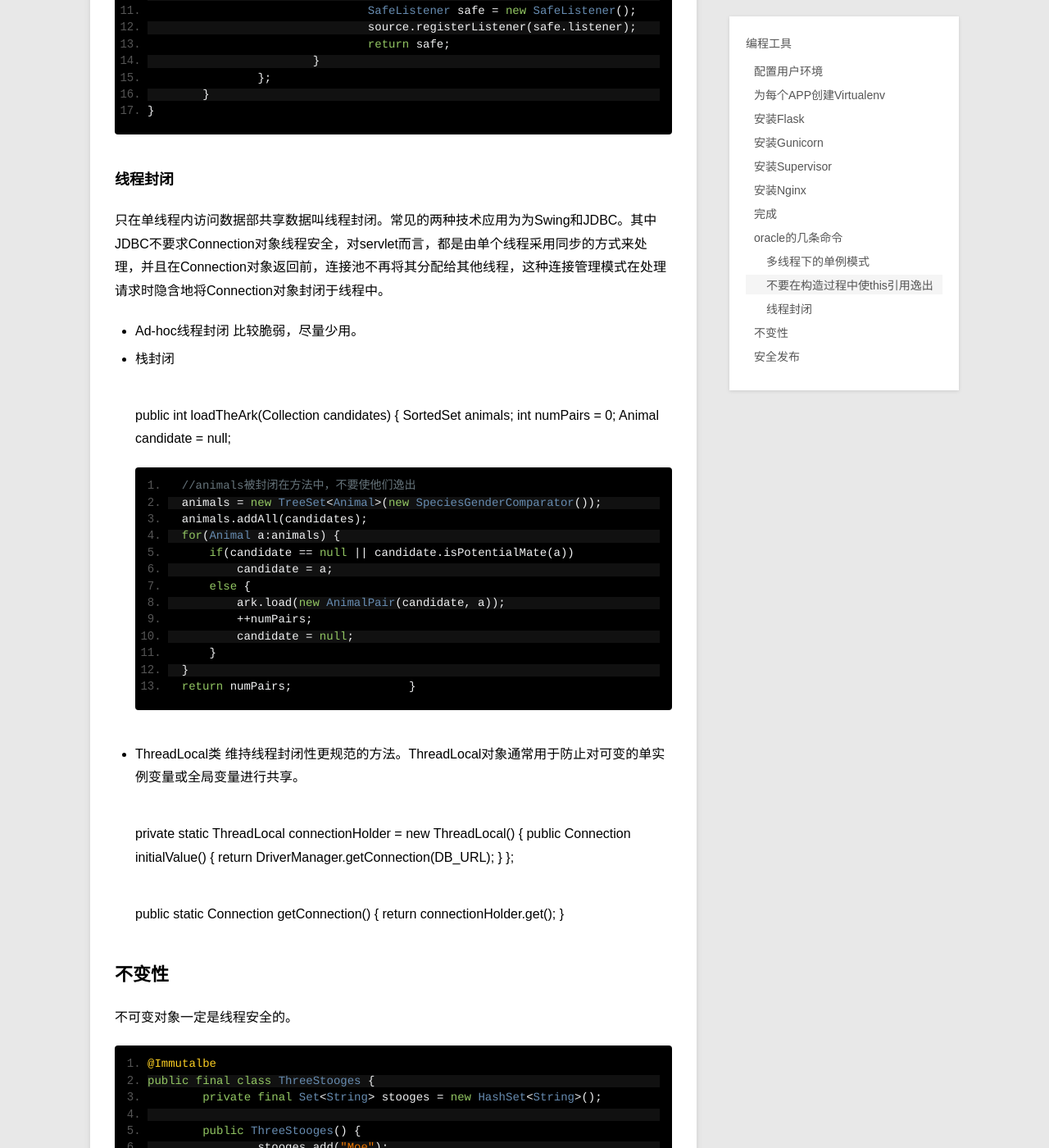
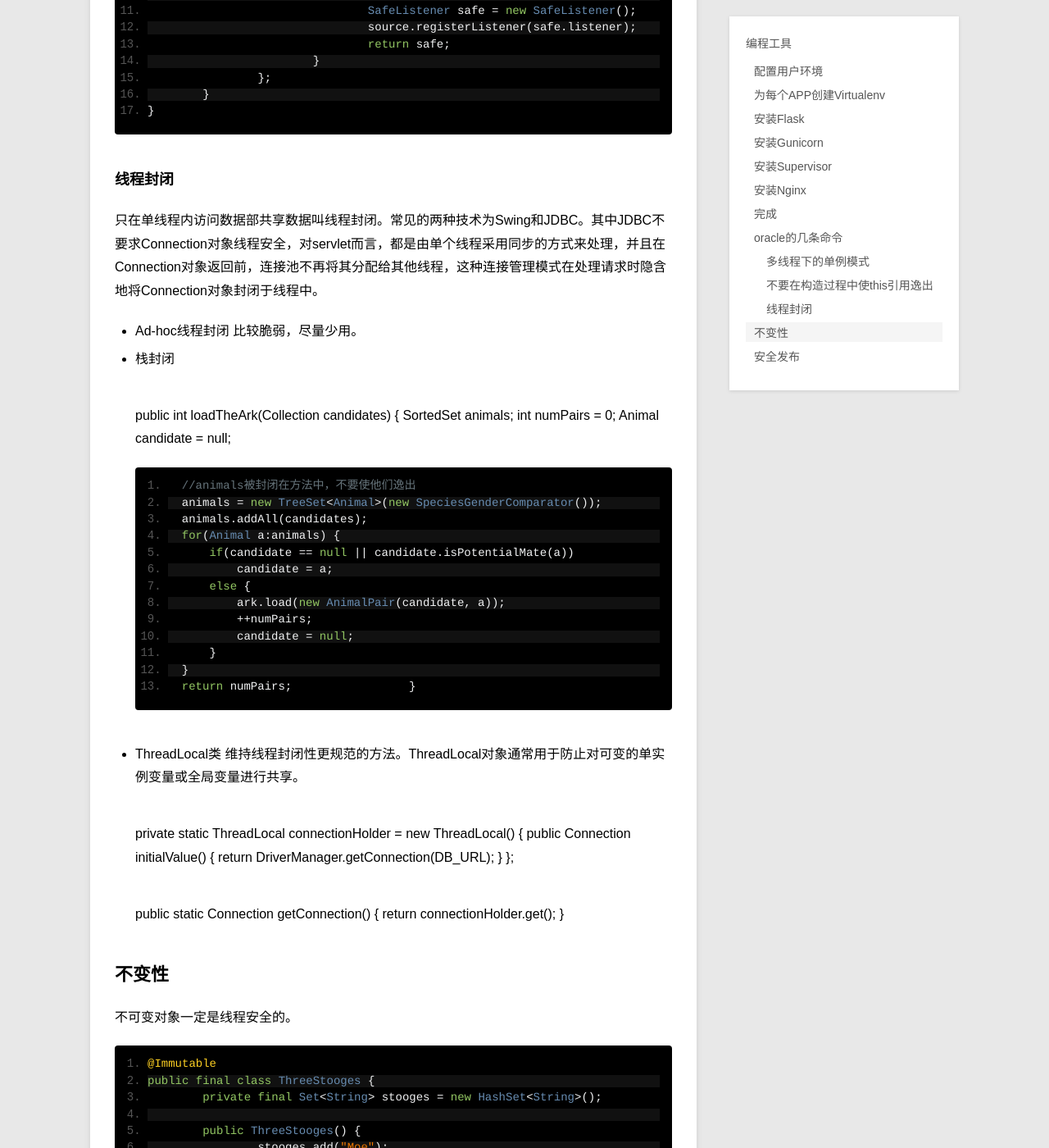
Before and after one commit to zorrock/zorrock.github.io, a Jekyll site: the page built from _posts/blog/2014-10-10-zhk-now-begin.md, in a window 1280 px wide and 1400 px high, scrolled down 10468 px. Shown: the whole window at 82% size. Built offline with Jekyll 4.4.1, drawn with Linux system fonts in a browser that asks for light colours; Markdown is read by kramdown in place of the engine named in the settings.

Commit message:
multithread 2

```diff
--- a/_posts/blog/2014-10-10-zhk-now-begin.md
+++ b/_posts/blog/2014-10-10-zhk-now-begin.md
@@ -409,7 +409,8 @@
 
 
 ###线程封闭
-只在单线程内访问数据部共享数据叫线程封闭。常见的两种技术应用为为Swing和JDBC。其中JDBC不要求Connection对象线程安全，对servlet而言，都是由单个线程采用同步的方式来处理，并且在Connection对象返回前，连接池不再将其分配给其他线程，这种连接管理模式在处理请求时隐含地将Connection对象封闭于线程中。
+只在单线程内访问数据部共享数据叫线程封闭。常见的两种技术为Swing和JDBC。其中JDBC不要求Connection对象线程安全，对servlet而言，都是由单个线程采用同步的方式来处理，并且在Connection对象返回前，连接池不再将其分配给其他线程，这种连接管理模式在处理请求时隐含地将Connection对象封闭于线程中。
+
 * Ad-hoc线程封闭 比较脆弱，尽量少用。
 * 栈封闭
 
@@ -449,7 +450,7 @@
 ##不变性
 不可变对象一定是线程安全的。
 
-	@Immutalbe
+	@Immutable
 	public final class ThreeStooges {
 		private final Set<String> stooges = new HashSet<String>();
 
@@ -467,6 +468,7 @@
 * Final域 如“除非需要更高的可见性，否则应该将所有的域声明为私有域。”，除非需要某个域是可变的，否则应将其声明为final域。
 
 * 使用Volatile类型来发布不可变对象
+
 
 	@Immutable
 	class OneValueCache {
@@ -490,6 +492,7 @@
 		}
 	}
 
+
 	@ThreadSafe
 	public class VolatileCachedFactorizer implements Servlet {
 		private volatile OneValueCache cache =
@@ -504,7 +507,6 @@
 			}
 			encodeIntoResponse(resp, factors);
 		}
-
 	}
 
 ##安全发布
```
